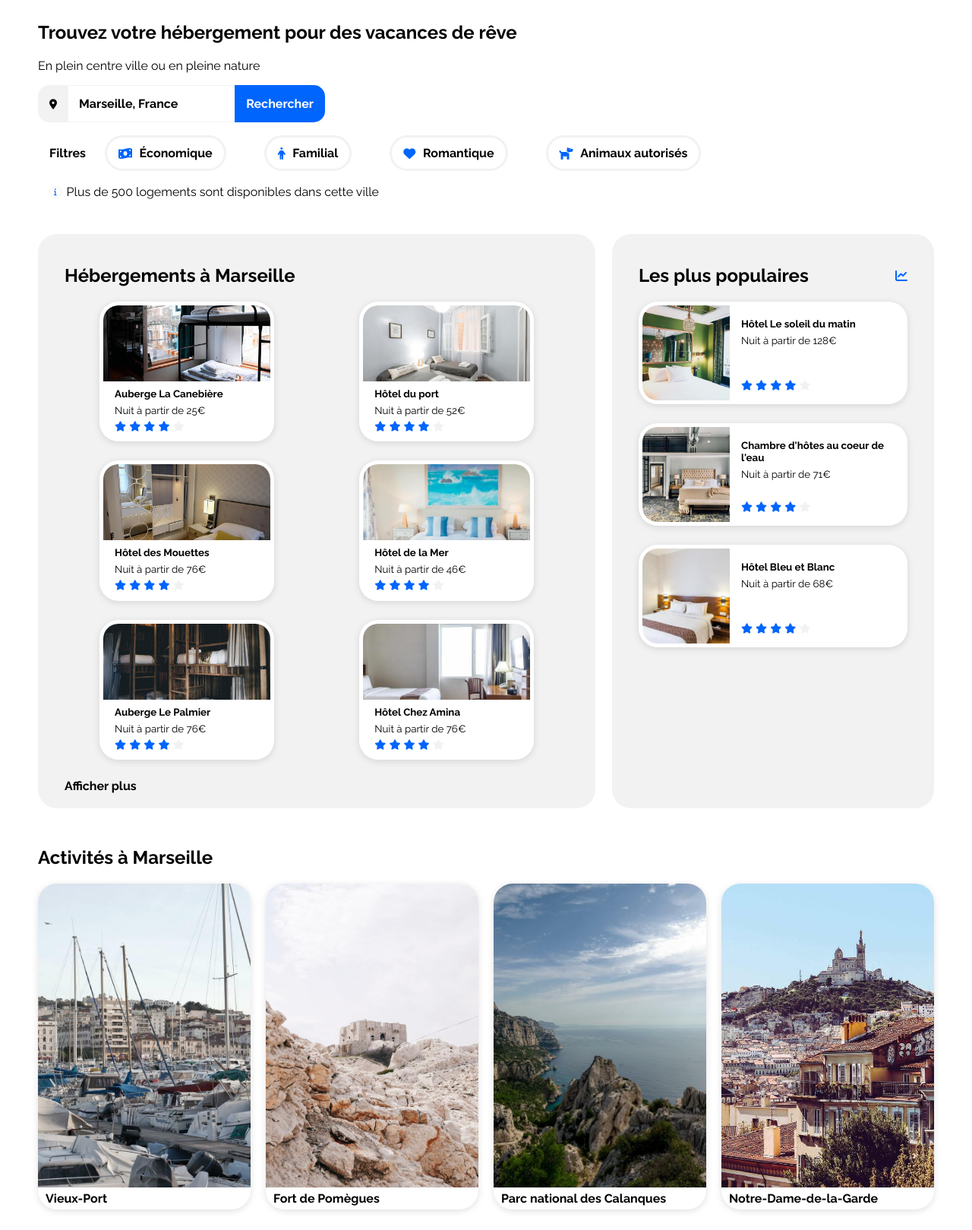
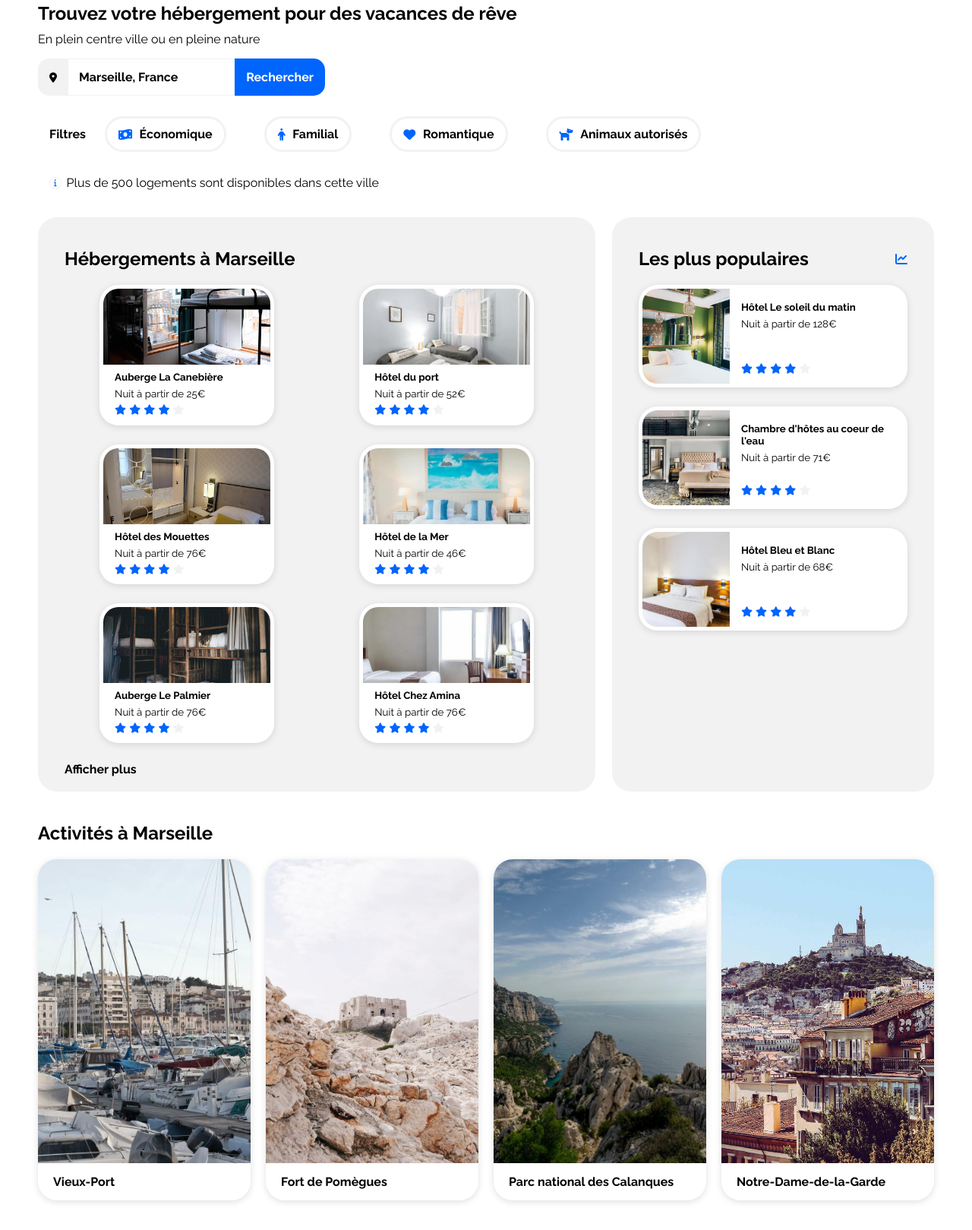
Before and after one commit to slayne-dev/projet2, a plain HTML site: page index.html in a window 1280 px wide. Shown: the part 81-1700 px from the top of the page at 76% size. Drawn offline with Linux system fonts and the light colour scheme.

Commit message:
corrections margin

```diff
--- a/css/style.css
+++ b/css/style.css
@@ -1,6 +1,5 @@
 body {
     max-width: 1400px;
-    max-height: fit-content;
     background: #ffffff;
     font-family: 'Raleway', sans-serif;
     color:black;
@@ -14,7 +13,7 @@ main {
 
 section {
     /*border: 1px red solid;*/
-    padding: 15px 50px;
+    padding: 10px 50px;
 }
 
 
@@ -27,6 +26,15 @@ h1 {
 h2 {
     font-size: x-large;
     font-weight: bolder;
+}
+
+h3 {
+    margin-bottom: -2px;
+}
+
+h4 {
+    font-size: medium;
+    margin: 0;
 }
 
 a {
@@ -67,6 +75,14 @@ header {
 
 
 /*FORMULAIRE DE RECHERCHE*/
+
+#h1recherche {
+    margin: 0;
+}
+
+#enplein {
+    margin-top: 10px;
+}
 
 .formulaire {
     display: flex;
@@ -112,7 +128,7 @@ input {
     justify-content: flex-start;
     align-items: center;
     font-weight: bolder;
-    margin: 15px 15px 0 15px;
+    margin: 25px 15px 13px 15px;
 }
 
 .filtres a {
@@ -312,7 +328,7 @@ input {
 .ActCard figcaption {
     font-size: medium;
     font-weight: bolder;
-    padding: 5px 0 5px 10px;
+    padding: 15px 0 15px 20px;
 }
 
 /*FOOTER*/
@@ -338,9 +354,6 @@ footer {
     margin: 15px 0;
 }
 
-h3 {
-    margin-bottom: -2px;
-}
 .FooterList li {
     margin: 7px 0;
 }
--- a/index.html
+++ b/index.html
@@ -35,8 +35,8 @@
     <!--SECTION RECHERCHE-->
     <section>
 
-        <h1>Trouvez votre hébergement pour des vacances de rêve</h1>
-        <p>En plein centre ville ou en pleine nature</p>
+        <h1 id="h1recherche">Trouvez votre hébergement pour des vacances de rêve</h1>
+        <p id="enplein">En plein centre ville ou en pleine nature</p>
 
         <!--formulaire de recherche-->
         <div class="formulaire">
@@ -282,7 +282,7 @@
                 <a href="#">
                     <figure class="ActCard">
                         <img src="Images/activites/3_medium/vieux-port.jpg" alt="Photo du Vieux-Port, activité à Marseille">
-                        <figcaption>Vieux-Port</figcaption>
+                        <figcaption><h4>Vieux-Port</h4></figcaption>
                     </figure>
                 </a>
             </article>
@@ -291,7 +291,7 @@
                 <a href="#">
                     <figure class="ActCard">
                         <img src="Images/activites/3_medium/pomegues.jpg" alt="Photo du Fort de Pomègues, activité à Marseille">
-                        <figcaption>Fort de Pomègues</figcaption>
+                        <figcaption><h4>Fort de Pomègues</h4></figcaption>
                     </figure>
                 </a>
             </article>
@@ -300,7 +300,7 @@
                 <a href="#">
                     <figure class="ActCard">
                         <img src="Images/activites/3_medium/calanques.jpg" alt="Photo du Parc national des Calanques, activité à Marseille">
-                        <figcaption>Parc national des Calanques</figcaption>
+                        <figcaption><h4>Parc national des Calanques</h4></figcaption>
                     </figure>
                 </a>
             </article>
@@ -309,7 +309,7 @@
                 <a href="#">
                     <figure class="ActCard">
                         <img src="Images/activites/3_medium/notre-dame.jpg" alt="Photo du Notre-Dame-de-la-Garde, activité à Marseille">
-                        <figcaption>Notre-Dame-de-la-Garde</figcaption>
+                        <figcaption><h4>Notre-Dame-de-la-Garde</h4></figcaption>
                     </figure>
                 </a>
             </article>
```
